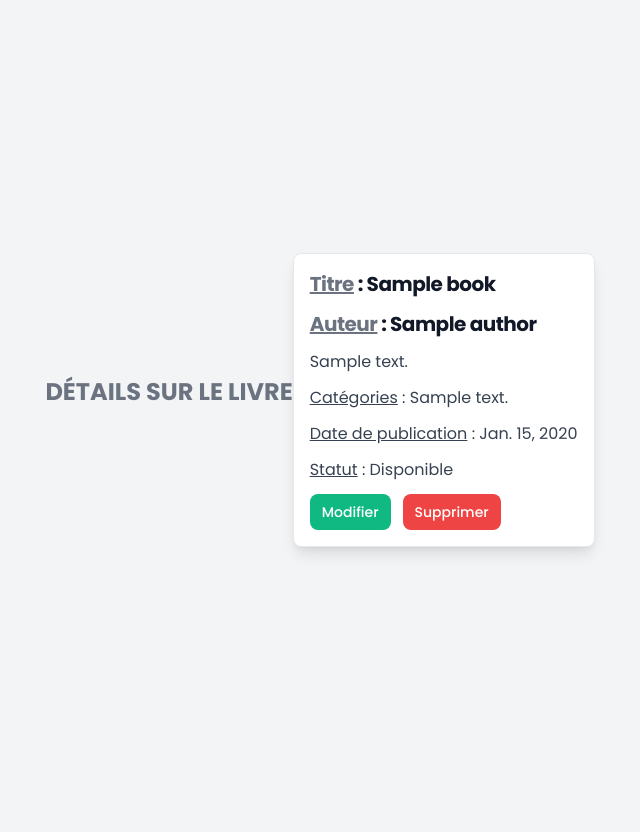
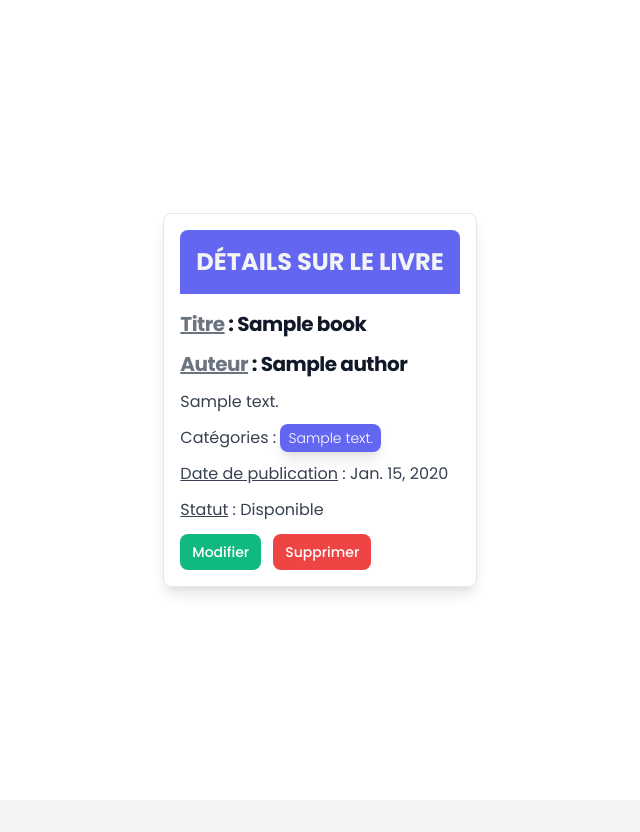
Before and after one commit to regisatl/library, a Django app: page /catalog/1/ in a window 1280 px wide. Shown: the part 32-864 px from the top of the page, without its empty margins (320-960 px from the left). Run offline with Django 5.2, Linux system fonts and the light colour scheme; tables that the repository leaves empty hold one stand-in row (values such as "Sample post").

Commit message:
reformatage du code catalog

```diff
--- a/catalog/templates/catalog/remove.html
+++ b/catalog/templates/catalog/remove.html
@@ -5,7 +5,8 @@
 {% endblock %}
 
 {% block content %}
-  <div class="flex justify-center items-center min-h-screen mx-auto my-3 shadow-lg p-8 rounded-lg bg-white text-center border-2 border-gray-200">
+  <div class="flex flex-col justify-center items-center min-h-screen mx-auto my-3 text-center">
+    <div class="bg-white border-2 border-gray-200 shadow-lg p-8 rounded-lg">
       <h1 class="text-2xl font-bold mb-4 text-gray-500 uppercase">Suppression du livre</h1>
       <h1 class="text-2xl font-bold mb-4 text-gray-700">Supprimer le livre : {{ book.title }}</h1>
       <p class="text-gray-700">Êtes-vous sûr de vouloir supprimer ce livre ?</p>
@@ -17,4 +18,5 @@
         </form>
       </div>
     </div>
+  </div>
 {% endblock %}
--- a/catalog/templates/catalog/show.html
+++ b/catalog/templates/catalog/show.html
@@ -5,17 +5,17 @@ Détails sur un livre
 {% endblock %}
 
 {% block content %}
-    <div class="flex justify-center items-center min-h-screen mx-auto my-3">
-      <h1 class="text-2xl font-bold mb-4 text-gray-500 text-center uppercase">Détails sur le livre</h1>
-      <div class="flex flex-col items-center bg-white border border-gray-200 rounded-lg shadow-lg md:flex-row md:max-w-xl dark:border-gray-700 dark:bg-gray-800 dark:hover:bg-gray-700">
+    <div class="flex flex-col justify-center items-center min-h-screen mx-auto my-3 bg-white  rounded-lg">
+      <div class="flex flex-col items-center md:flex-row md:max-w-xl dark:border-gray-700 dark:bg-gray-800 dark:hover:bg-gray-700 shadow-lg border border-gray-200 rounded-lg">
         <div class="flex flex-col justify-between p-4 leading-normal">
+          <h1 class="text-2xl font-bold mb-4 text-gray-100 text-center uppercase bg-indigo-500 w-fit rounded-t-lg p-4">Détails sur le livre</h1>
           <h5 class="mb-3 text-xl font-bold tracking-tight text-gray-900 dark:text-white"><span class="underline text-gray-500">Titre</span> : {{ book.title }}</h5>
           <h5 class="mb-3 text-xl font-bold tracking-tight text-gray-900 dark:text-white"><span class="underline text-gray-500">Auteur</span> : {{ book.author.name }}</h5>
           <p class="mb-3 font-normal text-gray-700 dark:text-gray-400">{{ book.summary }}</p>
-          <p class="mb-3 font-normal text-gray-700 dark:text-gray-400">
-            <span class="underline">Catégories</span> :
+          <p class="mb-3 text-gray-700 dark:text-gray-400">
+            <span class="font-normalunderline">Catégories</span> :
             {% for category in book.categories.all %}
-              {{ category.description }}
+              <span class="bg-indigo-500 text-white px-2 py-1 rounded-lg shadow-lg text-sm font-light">{{ category.description }}</span>
               {% if not forloop.last %}, {% endif %}
             {% endfor %}
           </p>
```
Lines whose indentation alone changed are shown as unchanged.
